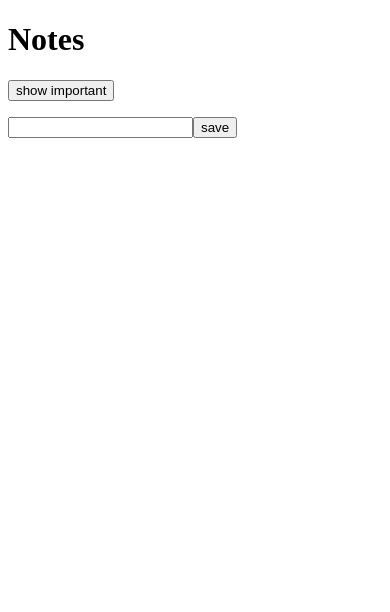
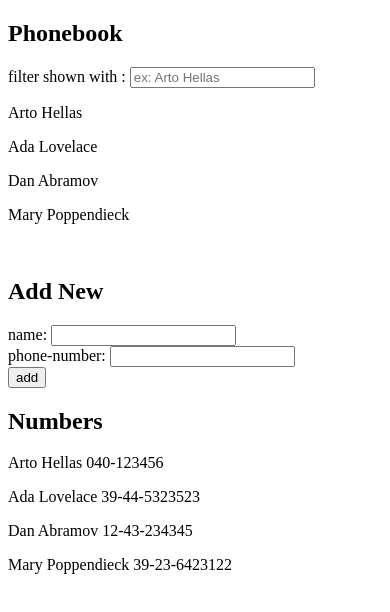
Before and after one commit to Devanshukoli/full-stack-submission-repo, a React (Vite) app in the folder part2/: page / in a window 390 px wide. Shown: the top 612 px of the page. Built offline with nearby package versions, Linux system fonts and the light colour scheme.

Commit message:
update app component for phonebook

```diff
--- a/part2/src/App.jsx
+++ b/part2/src/App.jsx
@@ -1,68 +1,78 @@
-import { useState, useEffect } from 'react'
-import axios from 'axios'
-import Note from '../components/Note'
+import { useState } from 'react'
+import Filter from '../components/Filter'
+import Performanceform from '../components/Personform'
+import Persons from '../components/Person'
 
 const App = () => {
+  const [persons, setPersons] = useState([
+    { name: 'Arto Hellas', number: '040-123456', id: 1 },
+    { name: 'Ada Lovelace', number: '39-44-5323523', id: 2 },
+    { name: 'Dan Abramov', number: '12-43-234345', id: 3 },
+    { name: 'Mary Poppendieck', number: '39-23-6423122', id: 4 }
+  ])
 
-  const [notes, setNotes] = useState([])
-  const [newNote, setNewNote] = useState('')
-  const [showAll, setShowAll] = useState(true)
+  const [newName, setNewName] = useState('')
+  const [newNumber, setNewNumber] = useState('')
+  const [searchTerm, setNewSearchTerm] = useState('')
 
-  const hook = () => {
-    console.log('effect')
-    axios
-      .get('http://localhost:3001/notes')
-      .then(res => {
-        console.log('promise fulfilled')
-        const notes = res.data
-        setNotes(notes)
-      })
+  const handleNameChange = (event) => {
+    setNewName(event.target.value)
   }
 
-  useEffect(() => hook, [])
-  console.log('render', notes.length, 'notes')
+  const handlePhoneNumberChange = (event) => {
+    setNewNumber(event.target.value)
+  }
 
-  const addNote = (event) => {
+  const handleSearch = (event) => {
+    setNewSearchTerm(event.target.value);
+  }
+
+  const addNumber = (event) => {
     event.preventDefault()
-    const noteObject = {
-      content: newNote,
-      important: Math.random() < 0.5,
-      id: String(notes.length + 1),
+
+    const personObject = {
+      name: newName,
+      number: newNumber
     }
 
-    setNotes(notes.concat(noteObject))
-    setNewNote('')
+    const existingPerson = persons.find(
+      (x) => x.name === personObject.name
+    )
+
+    if (existingPerson) {
+
+      alert(`${personObject.name} already exists.`)
+
+      setNewName('')
+
+      return
+    }
+
+    setPersons(persons.concat(personObject))
+
+    setNewName('')
+    setNewNumber('')
+
   }
 
-  const handleNoteChange = (event) => {
-    console.log(event.target.value)
-    setNewNote(event.target.value)
-  }
 
-  const notesToShow = showAll
-    ? notes
-    : notes.filter(note => note.important === true)
 
   return (
     <div>
-      <h1>Notes</h1>
-      <div>
-        <button onClick={() => setShowAll(!showAll)}>
-          show {showAll ? 'important' : 'all'}
-        </button>
-      </div>
-      <ul>
-        {notesToShow.map((note) => (
-          <Note key={note.id} note={note} />
-        ))}
-      </ul>
-      <form onSubmit={addNote}>
-        <input
-          value={newNote}
-          onChange={handleNoteChange}
-        />
-        <button type='submit'>save</button>
-      </form>
+      <h2>Phonebook</h2>
+
+      <Filter handleSearch={handleSearch} searchTerm={searchTerm} persons={persons} />
+
+      <Performanceform
+        addNumber={addNumber}
+        handleNameChange={handleNameChange}
+        newName={newName}
+        handlePhoneNumberChange={handlePhoneNumberChange}
+        newNumber={newNumber}
+      />
+
+      <Persons persons={persons} />
+
     </div>
   )
 }
```
